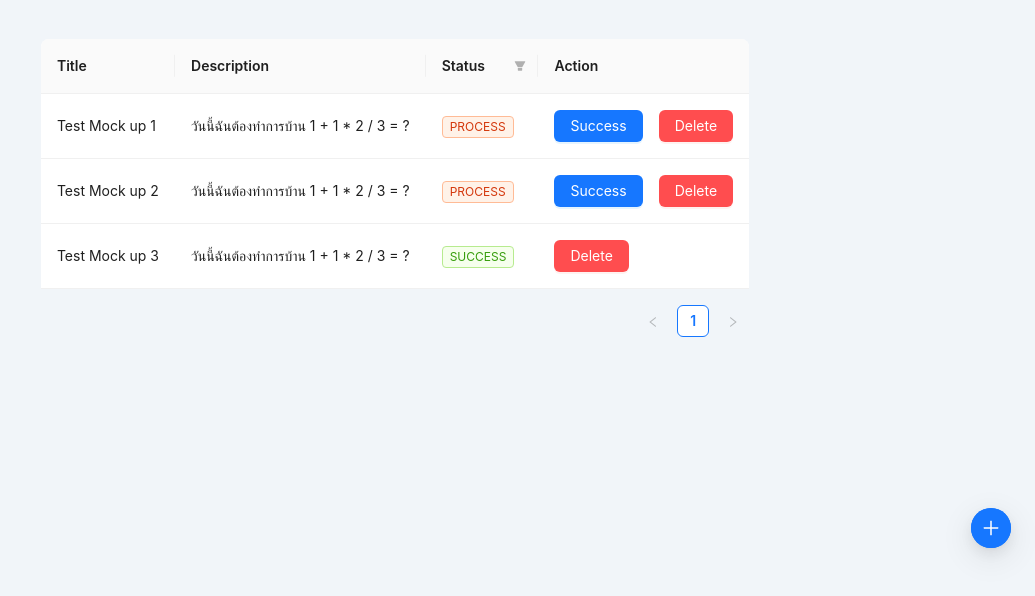
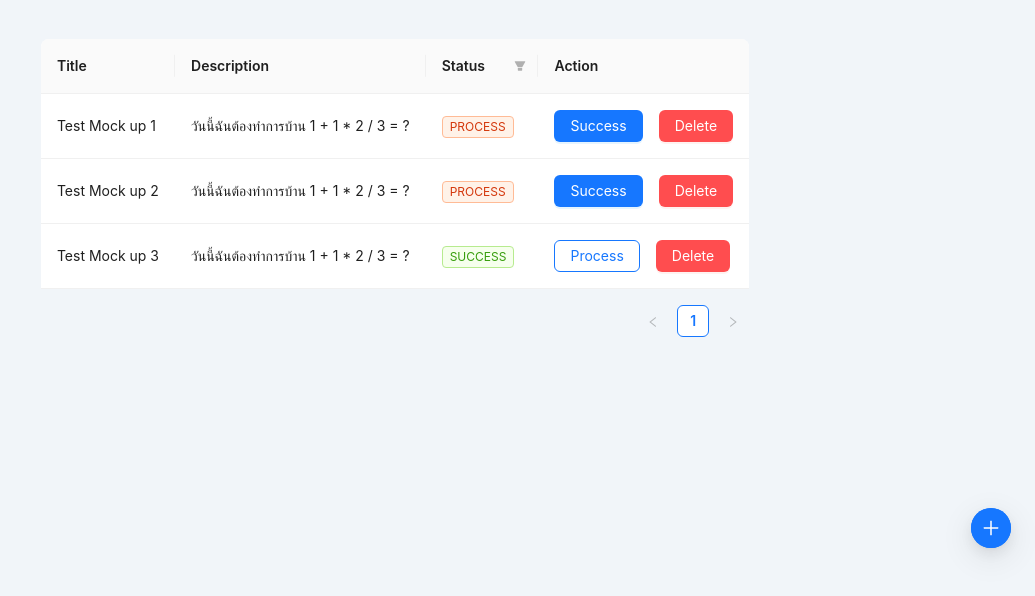
Before and after one commit to bookbig07/energy-todolist-test, a React (Create React App) app: page / in a window 1280 px wide. Shown: the part 204-800 px from the top of the page, without its empty margins (245-1280 px from the left). Built offline with nearby package versions, Linux system fonts and the light colour scheme.

Commit message:
add : Update status

```diff
--- a/src/component/TableList/TableList.tsx
+++ b/src/component/TableList/TableList.tsx
@@ -1,4 +1,4 @@
-import React from 'react'
+import React, { useState } from 'react';
 import { Space, Table, Tag , Button } from 'antd';
 
 const { Column } = Table;
@@ -35,6 +35,10 @@ function TableList() {
     const FilterStatus = (value:any , record:any) => {
         return record.status.includes(value);
     };
+
+    const updateStatus = (status:string) => {
+        console.log(status)
+    };
     return (
         <>
             <Table dataSource={data}>
@@ -67,9 +71,14 @@ function TableList() {
                     key="action"
                     render={(_: any, record: DataType) => (
                         <Space size="middle">
-                            {record.status.includes('process') && <Button type="primary">Success</Button>}
-                            <Button type="primary" danger>Delete</Button>
-                        </Space>
+                            {record.status.includes('process') && (
+                                <Button type="primary" onClick={() => updateStatus('success')}>Success</Button>
+                            )}
+                            {record.status.includes('success') && (
+                                <Button type="primary" ghost onClick={() => updateStatus('process')}>Process</Button>
+                            )}
+                            <Button type="primary" danger onClick={() => updateStatus('delete')}>Delete</Button>
+                      </Space>
                     )}
                 />
             </Table>
```
